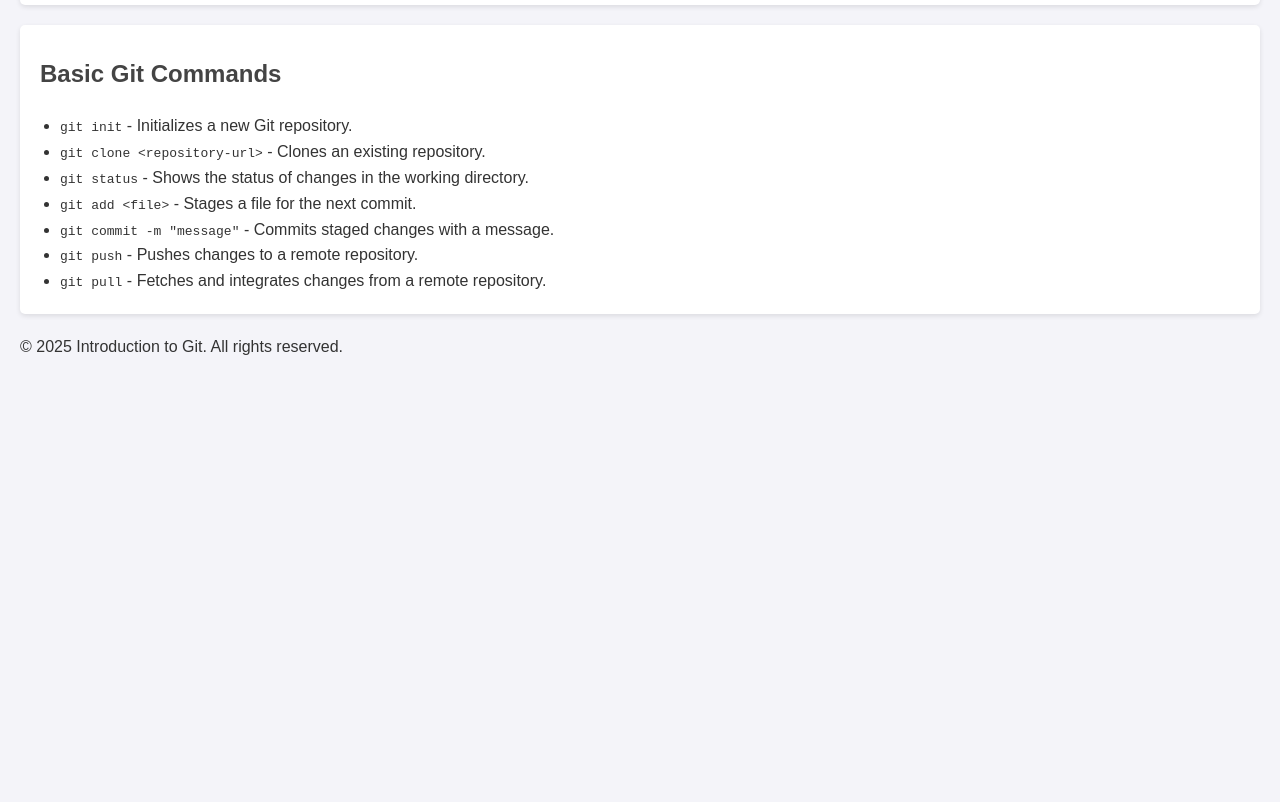
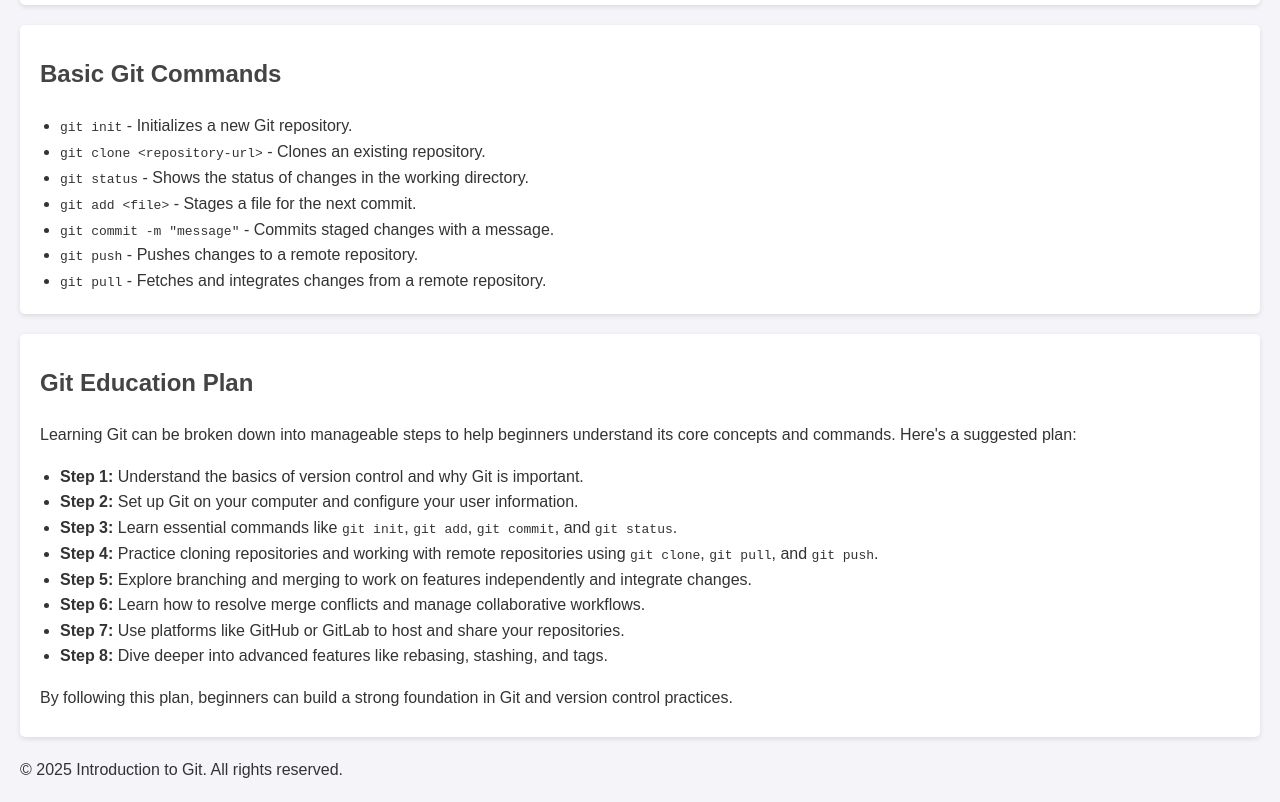
Before and after one commit to Jeslia-Jobi/gitworkshop, a plain HTML site: page index.html in a window 1280 px wide. Shown: the part 817-1619 px from the top of the page. Before the commit the page ends 1197 px from the top, so only its background shows below. Drawn offline with Linux system fonts and the light colour scheme.

Commit message:
code changed

```diff
--- a/index.html
+++ b/index.html
@@ -78,6 +78,22 @@
         </ul>
     </section>
 
+    <section>
+        <h2>Git Education Plan</h2>
+        <p>Learning Git can be broken down into manageable steps to help beginners understand its core concepts and commands. Here's a suggested plan:</p>
+        <ul>
+            <li><strong>Step 1:</strong> Understand the basics of version control and why Git is important.</li>
+            <li><strong>Step 2:</strong> Set up Git on your computer and configure your user information.</li>
+            <li><strong>Step 3:</strong> Learn essential commands like <code>git init</code>, <code>git add</code>, <code>git commit</code>, and <code>git status</code>.</li>
+            <li><strong>Step 4:</strong> Practice cloning repositories and working with remote repositories using <code>git clone</code>, <code>git pull</code>, and <code>git push</code>.</li>
+            <li><strong>Step 5:</strong> Explore branching and merging to work on features independently and integrate changes.</li>
+            <li><strong>Step 6:</strong> Learn how to resolve merge conflicts and manage collaborative workflows.</li>
+            <li><strong>Step 7:</strong> Use platforms like GitHub or GitLab to host and share your repositories.</li>
+            <li><strong>Step 8:</strong> Dive deeper into advanced features like rebasing, stashing, and tags.</li>
+        </ul>
+        <p>By following this plan, beginners can build a strong foundation in Git and version control practices.</p>
+    </section>
+
     <footer>
         <p>&copy; 2025 Introduction to Git. All rights reserved.</p>
     </footer>
```
